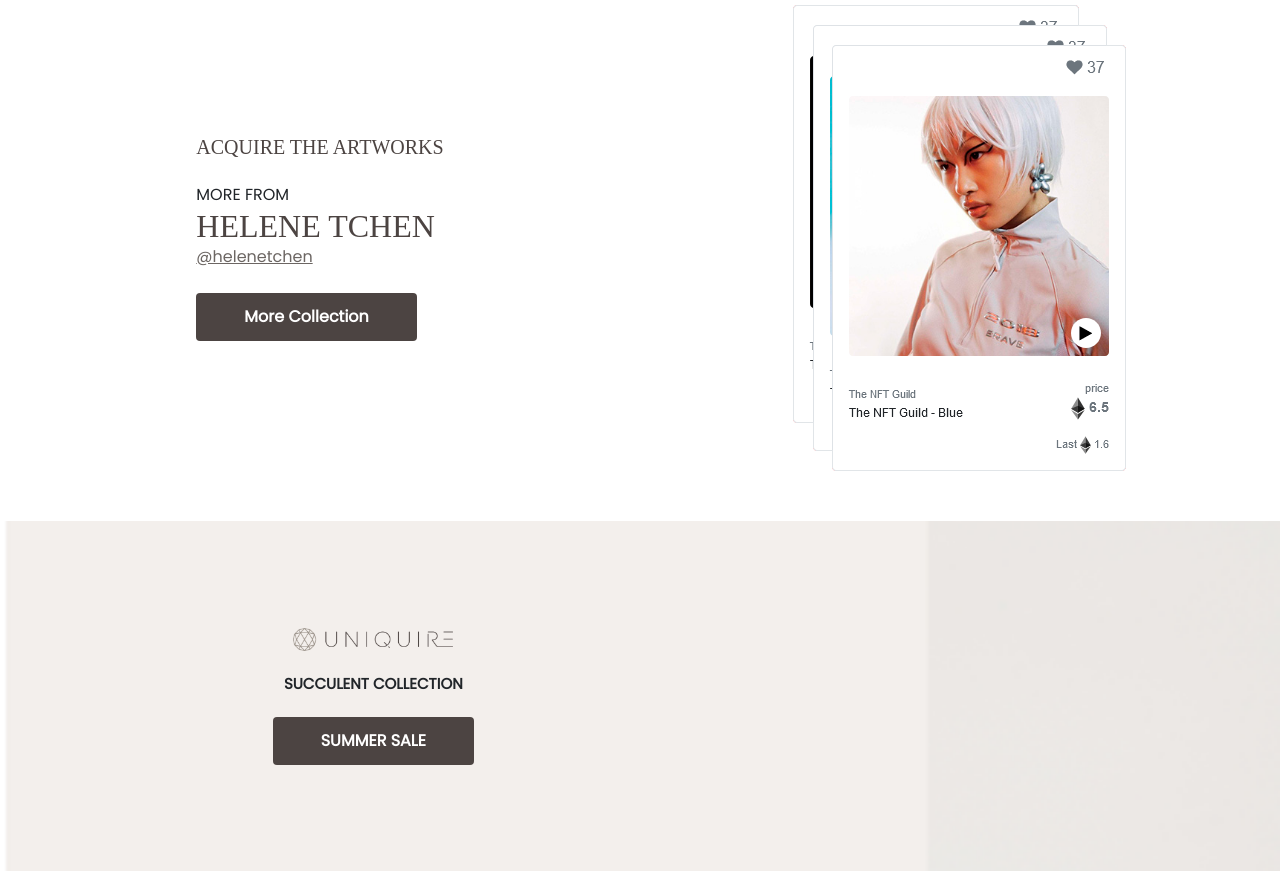
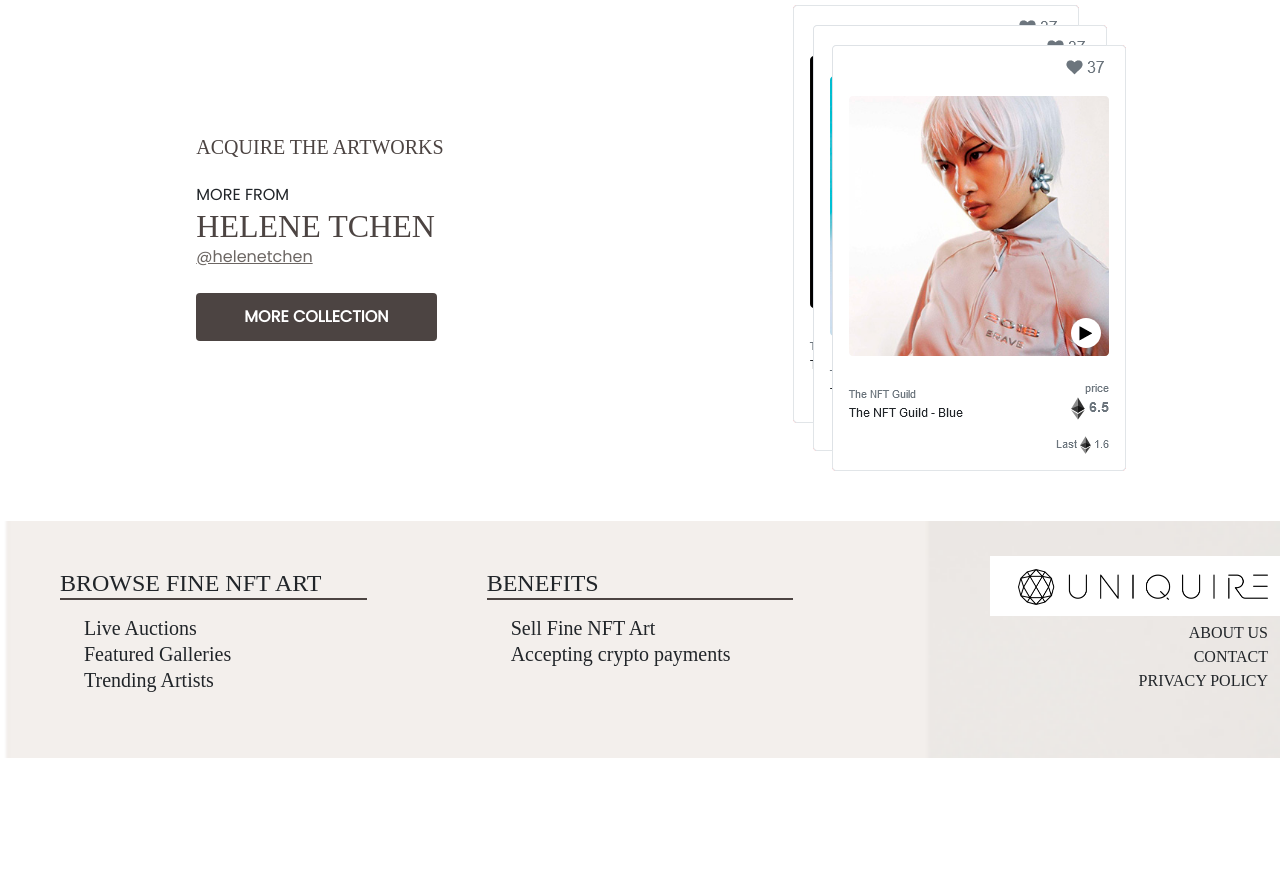
Before and after one commit to Avijit2845/uniquire, a plain HTML site: page index.html in a window 1280 px wide. Shown: the part 1450-2321 px from the top of the page. After the commit the page ends 2208 px from the top, so only its background shows below. Drawn offline with nearby package versions, Linux system fonts and the light colour scheme; a web font is replaced by a local one.

Commit message:
30-11-21

```diff
--- a/css/style.css
+++ b/css/style.css
@@ -102,7 +102,7 @@ font-size:15px !important;
 .header{
 box-shadow: 0 0 10px rgba(3,0,16,.8);
 animation-duration: 1s;
-background-color: #D0CECB;
+background-color: #f3efec;
 border-bottom:5px solid #AEAAA5;
 }
 .header .site-logo{
@@ -306,21 +306,29 @@ background-image: url(../images/footer-3bg.png);
 background-repeat: no-repeat;
 background-position: 0% 78%;
 background-size: cover;
-min-height: 350px;
-align-items: center;
-display: flex;
-}
-footer .footer-logo{
-max-width: 160px !important;
-}
-footer h6{
-font-size:15px;
-font-family: 'Poppins';
 }
 
-footer .footer-logo{
+footer{
+overflow:hidden;
+}
+footer .foot-logo a{
+max-width: 250px;
+margin-left: auto;
+}
+footer .foot-logo{
+z-index: 9;
+}
+footer .foot-logo:after{
+content: "";
+min-height: 60px;
+background: #fff;
+right: -37px;
+top: -13px;
+display: block;
 width: 100%;
-max-width: 250px;
+position: absolute;
+z-index: -9;
+max-width: 315px;
 }
 
 @media screen and (min-width: 992px) and (max-width: 1088px),(max-width: 392px){
@@ -349,6 +357,16 @@ max-width: 250px;
 	}
 	.auction-list .list-item {
 		width: 100%;
+	}
+
+
+}
+@media screen and (min-width: 768px) and (max-width:950px){
+	footer .foot-logo a {
+		max-width: 185px;
+	}
+	footer .foot-logo::after {
+	min-height: 52px;
 	}
 
 
--- a/index.html
+++ b/index.html
@@ -669,7 +669,7 @@
 								<p class="mb-0">MORE FROM</p>
 								<h2 class="mb-0 color-accent-4">HELENE TCHEN</h2>
 								<p class="mb-0"><a href="#" class="color-accent-1 text-decoration-underline">@helenetchen</a></p>
-								<button class="bid-btn mt-4 btn btn-primary py-3 px-5 lh-1 border-0 foreground-bg fw-bold rounded">More Collection</button>
+								<button class="bid-btn mt-4 btn btn-primary py-3 px-5 lh-1 border-0 foreground-bg fw-bold rounded">MORE COLLECTION</button>
 							</div>
 						</div>
 						<div class="col-lg-6 col-md-6 col-sm-12 col-12 d-flex justify-content-center mt-md-0 mt-5">
@@ -683,12 +683,38 @@
 	<footer>
 		<div class="container">
 			<div class="row py-5">
-				<div class="col-12 col-md-7 text-center">
-					<div class="footer-logo m-auto">
-						<a href="#"><img class="w-100" src="images/logo-Uniquire-color-web.png"></a>
+				<div class="foot-col foot-col1 col-lg-4 col-md-4 col-sm-12 col-12">
+					<div class="foot-box-inner px-lg-5 px-md-3">
+						<h4 class="border-bottom">BROWSE FINE NFT ART</h4>
+						<ul class="list-unstyled ms-4 mt-3">
+							<li><a class="h5 text-dark" href="#">Live Auctions</a></li>
+							<li><a class="h5 text-dark" href="#">Featured Galleries</a></li>
+							<li><a class="h5 text-dark" href="#">Trending Artists</a></li>
+						</ul>
 					</div>
-					<h6 class="fw-bold mt-4 mb-4">SUCCULENT COLLECTION</h6>
-					<button class="place-bid-btn px-5 btn btn-primary py-3 lh-1 border-0 fw-bold foreground-bg rounded">SUMMER SALE</button>
+				</div>
+				<div class="foot-col foot-col2 col-lg-4 col-md-4 col-sm-12 col-12 mt-md-0 mt-4">
+					<div class="foot-box-inner px-lg-5 px-md-3">
+						<h4 class="border-bottom">BENEFITS</h4>
+						<ul class="list-unstyled ms-4 mt-3">
+							<li><a class="h5 text-dark" href="#">Sell Fine NFT Art</a></li>
+							<li><a class="h5 text-dark" href="#">Accepting crypto payments</a></li>
+						</ul>
+					</div>
+				</div>
+				<div class="foot-col foot-col3 col-lg-4 col-md-4 col-sm-12 col-12 mt-md-0 mt-5 text-end">
+					<div class="foot-box-inner">
+						<div class="foot-logo position-relative">
+							<a class="d-block w-100" href="#">
+								<img class="w-100" src="images/logo-Uniquire-black-web.png"/>
+							</a>
+						</div>
+						<ul class="list-unstyled mt-3">
+							<li><a class="h6 text-dark" href="#">ABOUT US</a></li>
+							<li><a class="h6 text-dark" href="#">CONTACT</a></li>
+							<li><a class="h6 text-dark" href="#">PRIVACY POLICY</a></li>
+						</ul>
+					</div>
 				</div>
 			</div>
 		</div>
```
Also changed, not shown: artist-page.html (+31 -5 lines).
